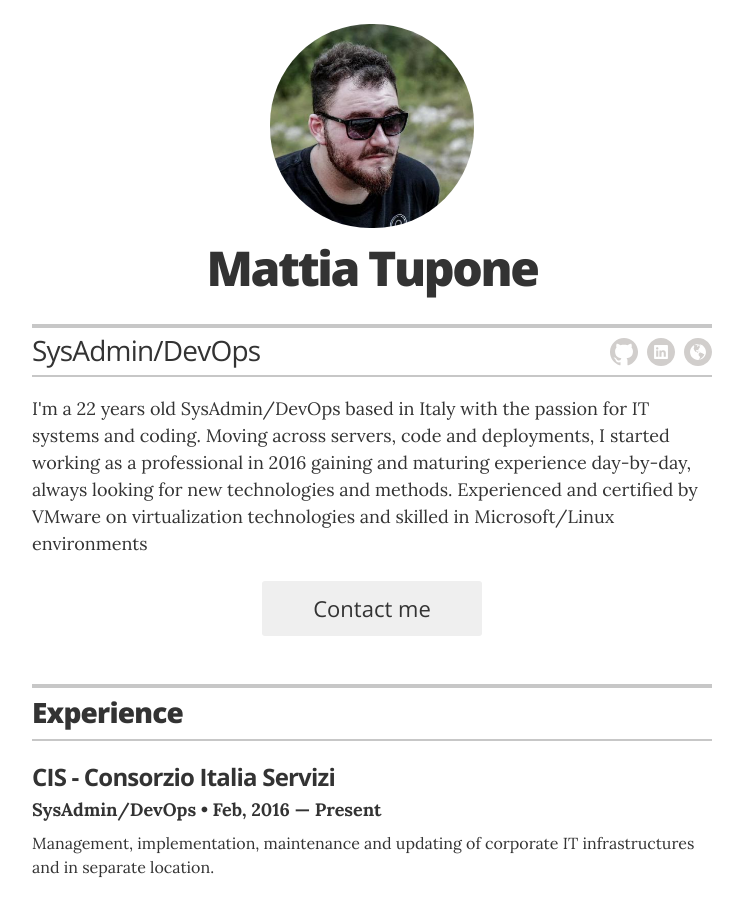
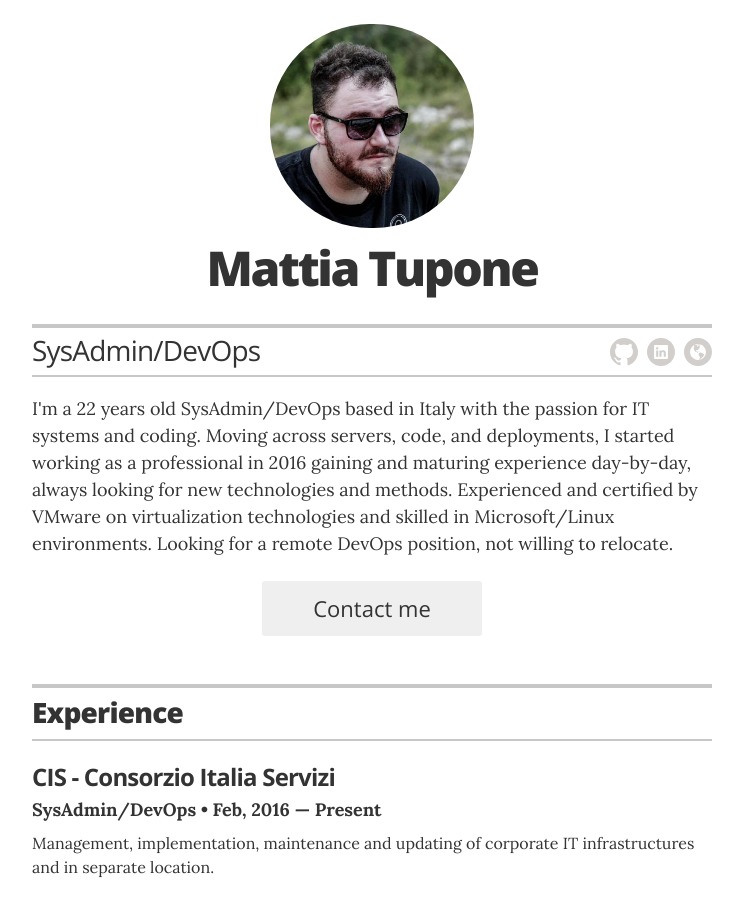
Before and after one commit to jglovier/resume-template, a Jekyll site: the page built from index.html, in a window 1280 px wide and 900 px high. Shown: the whole window, without its empty margins (268-1011 px from the left). Built offline with Jekyll 4.4.1, drawn with Linux system fonts in a browser that asks for light colours.

Commit message:
Updated resume

```diff
--- a/_config.yml
+++ b/_config.yml
@@ -15,9 +15,10 @@ resume_title:                   "SysAdmin/DevOps"
 resume_contact_email:           "tupone.mattia@gmail.com"
 resume_header_contact_info: "Lanciano (CH), Italy | tupone.mattia@gmail.com"
 resume_header_intro: "<p>I'm a 22 years old SysAdmin/DevOps based in Italy with the passion for IT systems and coding.
-Moving across servers, code and deployments, I started working as a professional in 2016 gaining and maturing experience
+Moving across servers, code, and deployments, I started working as a professional in 2016 gaining and maturing experience
 day-by-day, always looking for new technologies and methods. Experienced and certified by VMware on virtualization
-technologies and skilled in Microsoft/Linux environments</p>"
+technologies and skilled in Microsoft/Linux environments.
+Looking for a remote DevOps position, not willing to relocate.</p>"
 
 # use "yes" to display the email contact button,
 # "no" to display an "I'm not looking for work" message,
```
